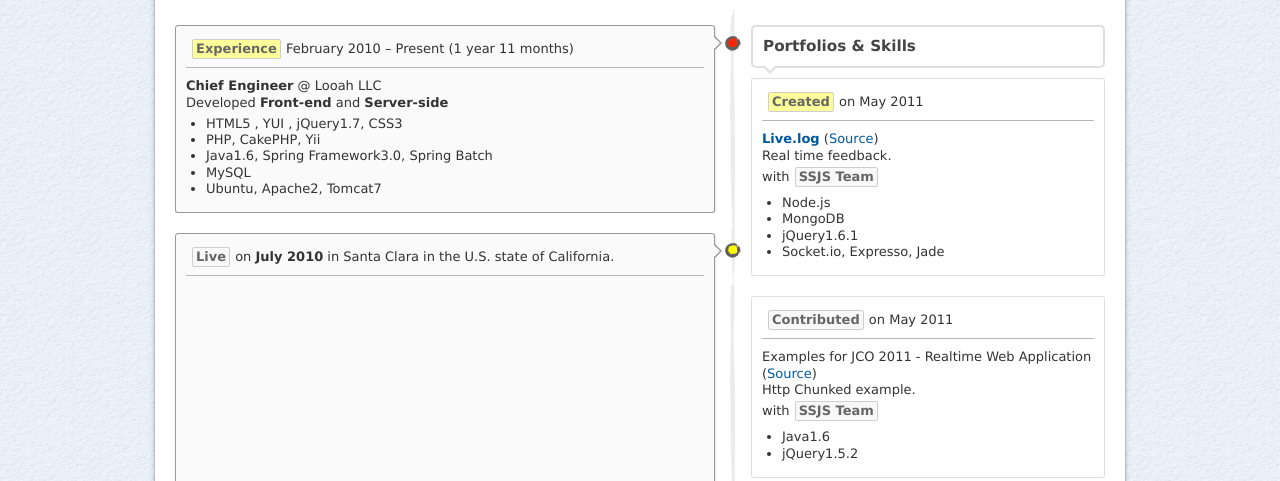
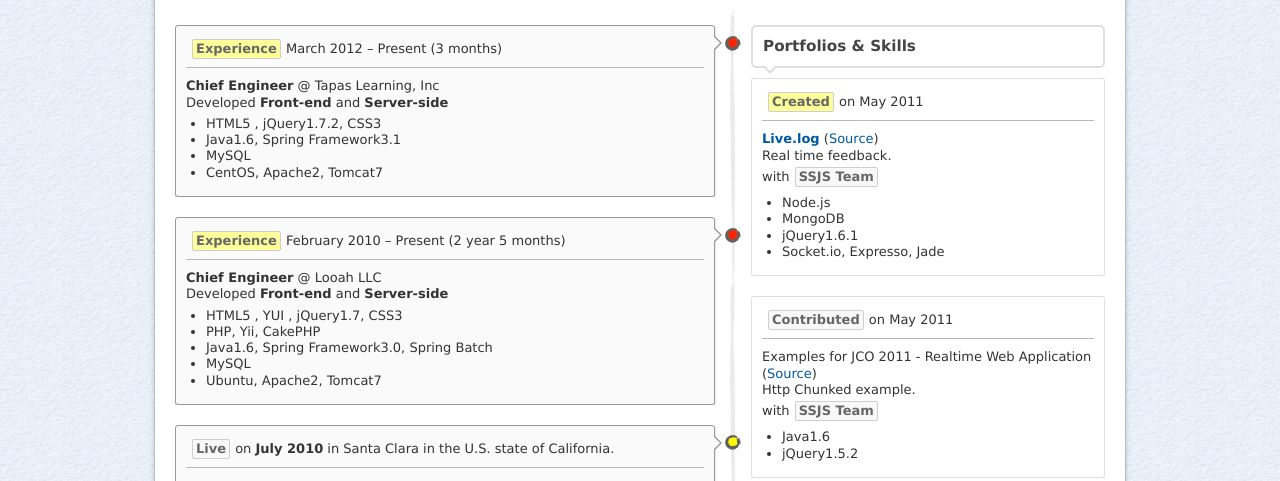
Before and after one commit to isyoon/isyoon, a plain HTML site: page index.html in a window 1280 px wide. Shown: the part 528-1009 px from the top of the page. Drawn offline with nearby package versions, Linux system fonts and the light colour scheme; some packages are replaced by stand-ins of ours; a web font is replaced by a local one.

Commit message:
Added new experince.

```diff
--- a/index.html
+++ b/index.html
@@ -52,7 +52,38 @@
                 <div class="describe bubble">
                   <div>
                     <header>
-                      <span class="tag point">Experience</span> February 2010 – Present (1 year 11 months)
+                      <span class="tag point">Experience</span> March 2012 – Present (3 months)
+                    </header>
+                    <article>
+                      <ul>
+                        <li><strong>Chief Engineer</strong> @ Tapas Learning, Inc</li>
+                        <li>Developed <strong>Front-end</strong> and <strong>Server-side</strong></li>
+                        <li class="usedSkill">
+                          <ul class="disc">
+                            <li>HTML5 , jQuery1.7.2, CSS3</li>
+                            <li>Java1.6, Spring Framework3.1</li>
+                            <li>MySQL</li>
+                            <li>CentOS, Apache2, Tomcat7</li>
+                          </ul>
+                        </li>
+                      </ul>
+                    </article>
+                  </div>
+                  <div class="pointWrap right">
+                    <div class="pointOuter">
+                      <div class="pointInner"> </div>
+                    </div>
+                  </div>
+                </div>
+                <div class="timePoint">
+                  <img class="experience" src="/img/blank.png" width="16" height="16" alt="experience point">
+                </div>
+              </div>
+              <div class="timeDescribe">
+                <div class="describe bubble">
+                  <div>
+                    <header>
+                      <span class="tag point">Experience</span> February 2010 – Present (2 year 5 months)
                     </header>
                     <article>
                       <ul>
@@ -61,7 +92,7 @@
                         <li class="usedSkill">
                           <ul class="disc">
                             <li>HTML5 , YUI , jQuery1.7, CSS3</li>
-                            <li>PHP, CakePHP, Yii</li>
+                            <li>PHP, Yii, CakePHP</li>
                             <li>Java1.6, Spring Framework3.0, Spring Batch</li>
                             <li>MySQL</li>
                             <li>Ubuntu, Apache2, Tomcat7</li>
```
